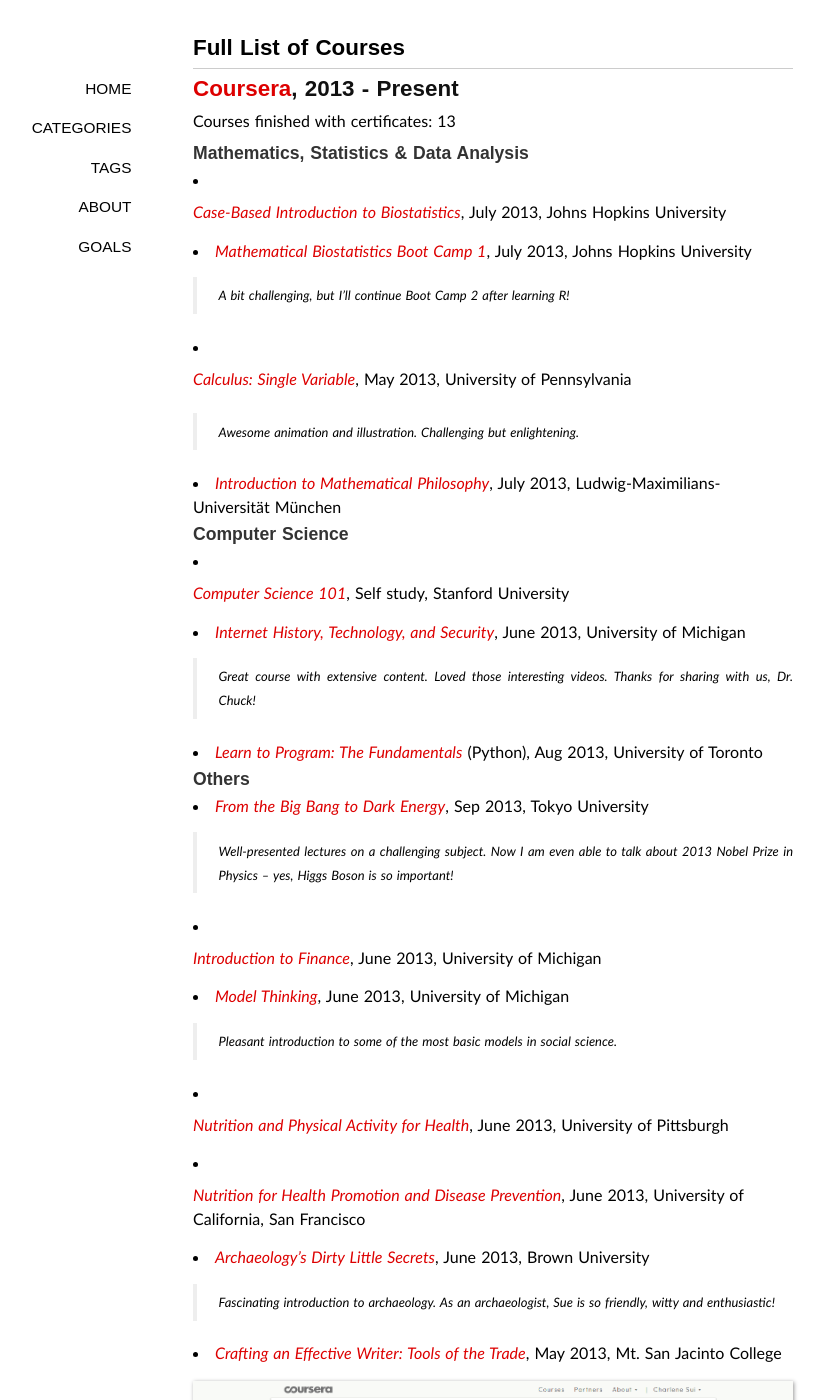
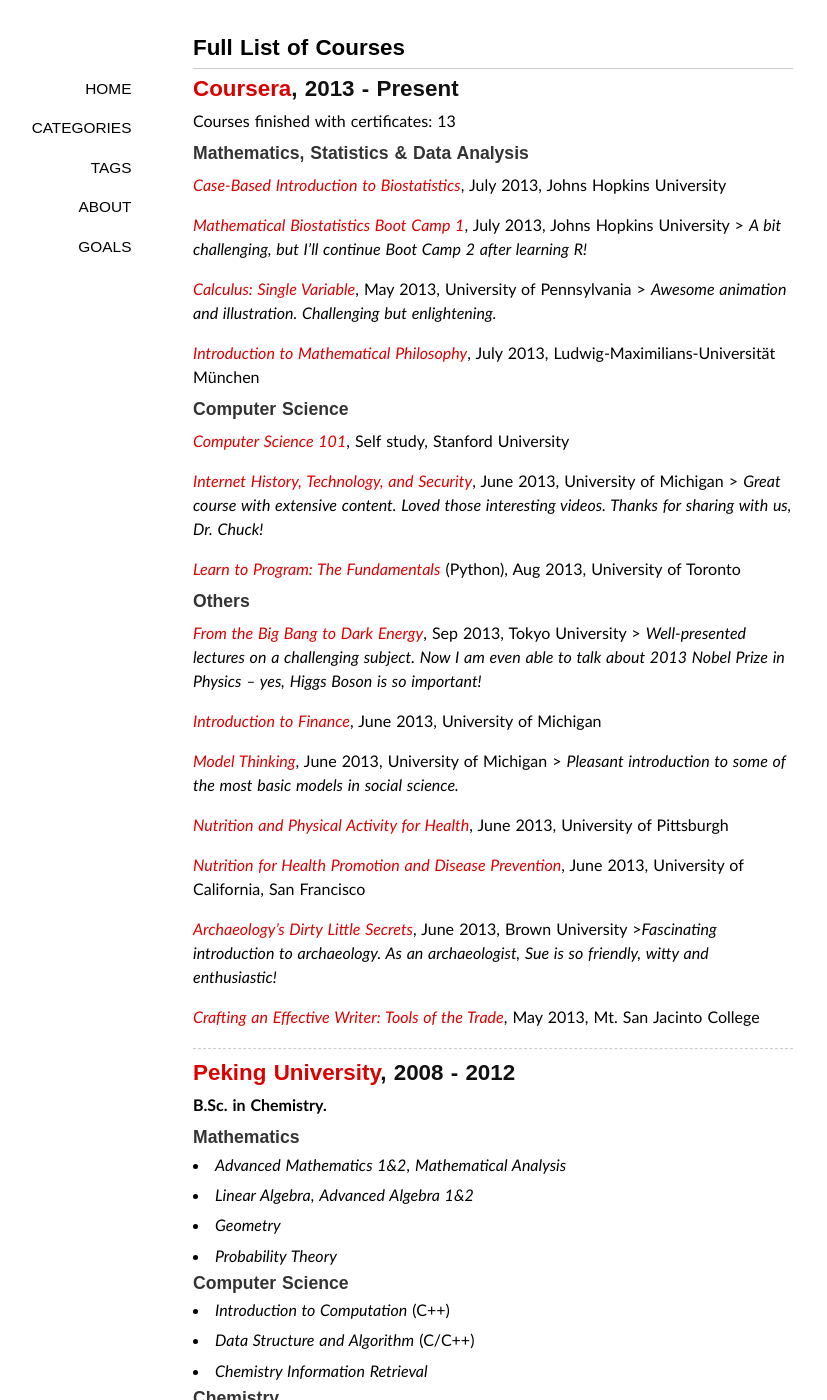
Before and after one commit to sighsmile/sighsmile.github.io, a Jekyll site: the page built from about/courses.md, in a window 1280 px wide and 1400 px high. Shown: the whole window, without its empty margins (147-974 px from the left). Built offline with Jekyll 4.4.1, drawn with Linux system fonts in a browser that asks for light colours; some web fonts are replaced; Markdown is read by kramdown in place of the engine named in the settings; comment, search, counter and statistics services are not loaded; some of the changed lines change nothing that is shown; some of the changed text lies outside the part shown.

Commit message:
Update courses.md

```diff
--- a/about/courses.md
+++ b/about/courses.md
@@ -9,51 +9,48 @@
 
 ####Mathematics, Statistics & Data Analysis
 
-- [*Case-Based Introduction to Biostatistics*](https://www.coursera.org/course/casebasedbiostat), July 2013, Johns Hopkins University
+[*Case-Based Introduction to Biostatistics*](https://www.coursera.org/course/casebasedbiostat), July 2013, Johns Hopkins University
 
-- [*Mathematical Biostatistics Boot Camp 1*](https://class.coursera.org/course/biostats-003), July 2013, Johns Hopkins University
-> *A bit challenging, but I'll continue Boot Camp 2 after learning R!*
+[*Mathematical Biostatistics Boot Camp 1*](https://class.coursera.org/course/biostats-003), July 2013, Johns Hopkins University
+	> *A bit challenging, but I'll continue Boot Camp 2 after learning R!*
 
-- [*Calculus: Single Variable*](https://www.coursera.org/course/calcsing), May 2013, University of Pennsylvania
-
+[*Calculus: Single Variable*](https://www.coursera.org/course/calcsing), May 2013, University of Pennsylvania
 	> *Awesome animation and illustration. Challenging but enlightening.*
 
-- [*Introduction to Mathematical Philosophy*](https://www.coursera.org/course/mathphil), July 2013, Ludwig-Maximilians-Universität München
+[*Introduction to Mathematical Philosophy*](https://www.coursera.org/course/mathphil), July 2013, Ludwig-Maximilians-Universität München
 
 ####Computer Science
 
-- [*Computer Science 101*](https://www.coursera.org/course/cs101), Self study, Stanford University
+[*Computer Science 101*](https://www.coursera.org/course/cs101), Self study, Stanford University
 
-- [*Internet History, Technology, and Security*](https://www.coursera.org/course/insidetheinternet), June 2013, University of Michigan
+[*Internet History, Technology, and Security*](https://www.coursera.org/course/insidetheinternet), June 2013, University of Michigan
 	> *Great course with extensive content. Loved those interesting videos. Thanks for sharing with us, Dr. Chuck!*
 
-- [*Learn to Program: The Fundamentals*](https://www.coursera.org/course/programming1) (Python), Aug 2013, University of Toronto
+[*Learn to Program: The Fundamentals*](https://www.coursera.org/course/programming1) (Python), Aug 2013, University of Toronto
 
 ####Others
 
-- [*From the Big Bang to Dark Energy*](https://www.coursera.org/course/bigbang), Sep 2013, Tokyo University
+[*From the Big Bang to Dark Energy*](https://www.coursera.org/course/bigbang), Sep 2013, Tokyo University
 	> *Well-presented lectures on a challenging subject. Now I am even able to talk about 2013 Nobel Prize in Physics -- yes, Higgs Boson is so important!*
 
-- [*Introduction to Finance*](https://www.coursera.org/course/introfinance), June 2013, University of Michigan
+[*Introduction to Finance*](https://www.coursera.org/course/introfinance), June 2013, University of Michigan
 
-- [*Model Thinking*](https://www.coursera.org/course/modelthinking), June 2013, University of Michigan
+[*Model Thinking*](https://www.coursera.org/course/modelthinking), June 2013, University of Michigan
 	> *Pleasant introduction to some of the most basic models in social science.*
 
-- [*Nutrition and Physical Activity for Health*](https://www.coursera.org/course/nutrition), June 2013, University of Pittsburgh
+[*Nutrition and Physical Activity for Health*](https://www.coursera.org/course/nutrition), June 2013, University of Pittsburgh
 
-- [*Nutrition for Health Promotion and Disease Prevention*](https://class.coursera.org/course/nutrition-002), June 2013, University of California, San Francisco
+[*Nutrition for Health Promotion and Disease Prevention*](https://class.coursera.org/course/nutrition-002), June 2013, University of California, San Francisco
 
-- [*Archaeology's Dirty Little Secrets*](https://www.coursera.org/course/secrets), June 2013, Brown University
+[*Archaeology's Dirty Little Secrets*](https://www.coursera.org/course/secrets), June 2013, Brown University
 	>*Fascinating introduction to archaeology. As an archaeologist, Sue is so friendly, witty and enthusiastic!*
 
-- [*Crafting an Effective Writer: Tools of the Trade*](https://www.coursera.org/course/basicwriting), May 2013, Mt. San Jacinto College
-
-![Coursera_Records](/assets/Coursera.png)
+[*Crafting an Effective Writer: Tools of the Trade*](https://www.coursera.org/course/basicwriting), May 2013, Mt. San Jacinto College
 
 ---
 
-##[Peking University](http://english.pku.edu.cn/), 2008 - 2012
-**B.Sc. in Chemistry. Honors Student.**
+##[Peking University](http://www.pku.edu.cn/), 2008 - 2012
+**B.Sc. in Chemistry.**
 
 ####Mathematics
 
@@ -67,7 +64,7 @@
 - *Data Structure and Algorithm* (C/C++)
 - *Chemistry Information Retrieval*
 
-####Chemistry (selected courses)
+####Chemistry
 - with lab sessions: *General Chemistry*, *Quantitative Analysis*, *Instrumental Analysis*, *Comprehensive Analytical Chemistry*, *Organic Chemistry 1&2*, *Comprehensive Organic Chemistry*, *Physical Chemistry*, *Comprehensive Physical Chemistry*, *Chemical Engineering*
 - without lab sessions: *Structural Chemistry*, *Applied Chemistry*, *Inorganic Chemistry*, *Chromatography*, *Radiochemistry*, *Organic Spectroscopy*, *Polymer Chemistry*, *Material Chemistry*, *Biochemistry*
 - Student Project: *Comprehensive Experiments*
```
